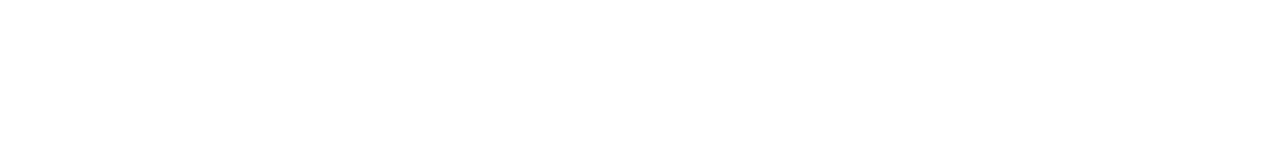
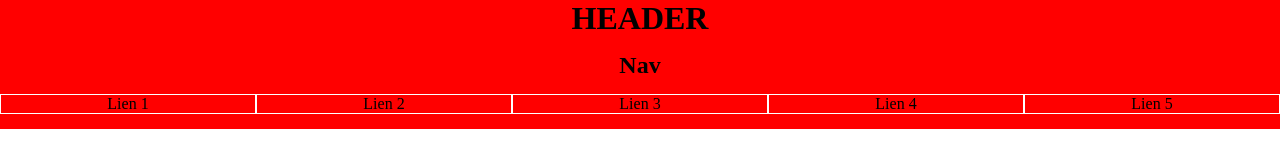
Before and after one commit to Aude-ifa/Exo-flex, a plain HTML site: page index.html in a window 1280 px wide. Drawn offline with Linux system fonts and the light colour scheme.

Commit message:
scd commit

```diff
--- a/css/style.css
+++ b/css/style.css
@@ -0,0 +1,38 @@
+/* ----------STYLE GENERAL---------- */
+* {
+  margin: 0;
+  padding: 0;
+  box-sizing: border-box;
+}
+/* ----------HEADER---------- */
+header {
+  background-color: red;
+}
+
+h2,
+header h1 {
+  display: flex;
+  justify-content: center;
+  margin-bottom: 15px;
+
+}
+header ul {
+  display: flex;
+  flex-direction: row;
+  flex-wrap: nowrap;
+  list-style: none;
+  justify-content: space-around;
+
+}
+header li {
+  margin-bottom: 15px;
+  flex: 1;
+}
+
+header a {
+  display: block;
+  color: black;
+  text-decoration: none;
+  border: white 1px solid;
+  text-align: center;
+}
--- a/index.html
+++ b/index.html
@@ -8,5 +8,31 @@
         <link rel="stylesheet" href="css/style.css">
     </head>
     <body>
+        <header>
+            <h1>HEADER</h1>
+            <h2>Nav</h2>
+            <nav>
+                <ul>
+                    <li>
+                        <a href="#lien1">Lien 1
+                        </a>
+                    </li>
+                    <li>
+                        <a href="#lien2">Lien 2</a>
+                    </li>
+                    <li>
+                        <a href="#lien3">Lien 3</a>
+                    </li>
+                    <li>
+                        <a href="#lien4">Lien 4
+                        </a>
+                    </li>
+                    <li>
+                        <a href="#lien5">Lien 5</a>
+                    </li>
+                </ul>
+            </nav>
+        </header>
+
     </body>
 </html>
```
